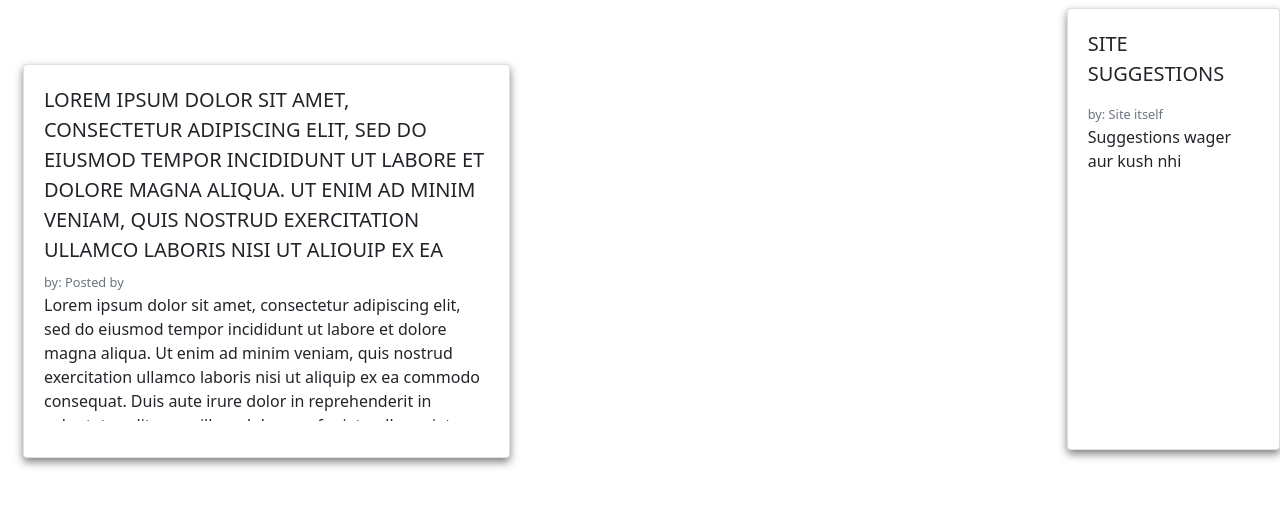
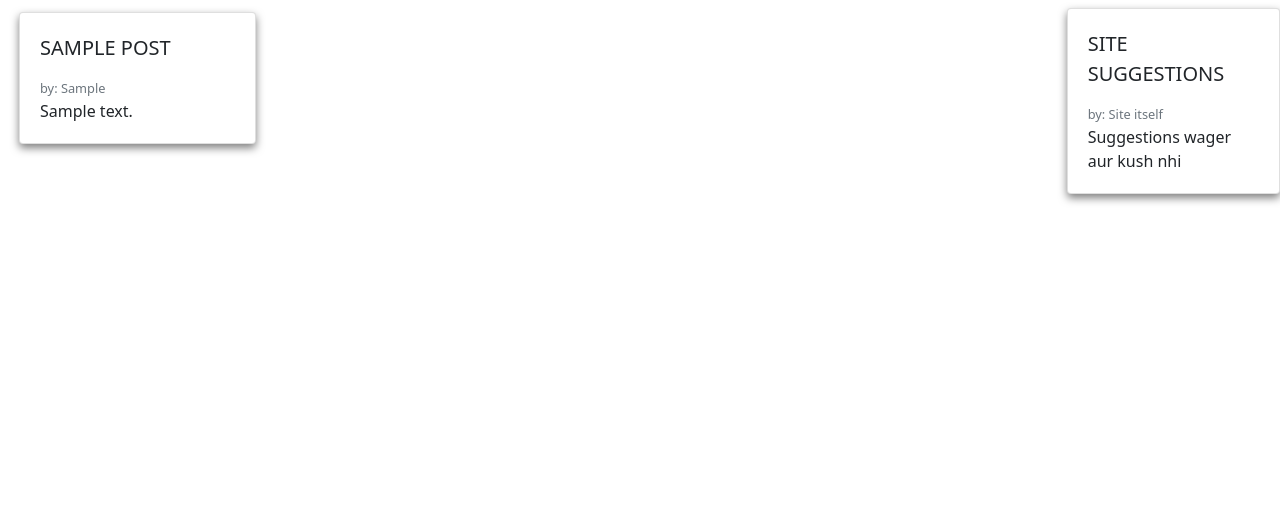
Before and after one commit to areeburrub/Tweak, a Flask app: page /posts in a window 1280 px wide. Shown: the part 56-563 px from the top of the page. Run offline with Flask 2, Linux system fonts and the light colour scheme; a user stored in the database is signed in; tables that the repository leaves empty hold one stand-in row (values such as "Sample post"); parts of the project's set-up code (start-up, migrations or seed data) failed here and were passed over; some libraries are stand-ins or nearby versions.

Commit message:
Error Resolved Add Pst feature Added

```diff
--- a/app.py
+++ b/app.py
@@ -60,7 +60,7 @@ class User(UserMixin, db.Model):
     email = db.Column(db.String(50), unique=True)
     password = db.Column(db.String(80))
     admin = db.Column(db.Boolean, unique=False, default=True)
-    profile_picture = db.Column(db.String(70), nullable=False, default='default.png')
+    profile_picture = db.Column(db.String(70), nullable=False, default='url_for(\'static\',filename=\'default.png\')')
     about = db.Column(db.String(30), unique=False)
 
     roles = db.relationship(
@@ -153,7 +153,7 @@ def signup():
         if (form.profile_pic.data):
             ppic = save_picture(form.profile_pic.data)
         else:
-            ppic = 'default.png'
+            ppic = url_for('static',filename='profile_pics/default.png')
             about = 'This is a about'
 
         hashed_password = generate_password_hash(form.password.data, method='sha256')
@@ -206,10 +206,11 @@ def update(idp):
 @login_required
 def dashboard(pro):
     user = User.query.filter_by(username=pro).first()
+    posts = Posts.query.filter_by(post_by=pro).order_by(Posts.post_created).all()
     if (user):
         image_file = user.profile_picture
         currentuser = User.query.filter_by(username=pro).one()
-        return render_template('profile.html', admin=current_user.admin, image_file = image_file, name = str(current_user.username), profile = str(currentuser), about=current_user.about)
+        return render_template('profile.html', posts=posts, admin=current_user.admin, image_file = image_file, name = str(current_user.username), profile = str(currentuser), about=current_user.about)
     else:
         return render_template('profile.html', admin=current_user.admin, image_file = url_for('static',filename='profile_pics/default.png'), name = str(current_user.username),about='This Profile Dosen\'t Exists' , profile = 'user dosent exist')
 
@@ -218,12 +219,20 @@ def dashboard(pro):
 @app.route('/posts')
 @login_required
 def posts():
-    return render_template('posts.html', name = current_user.username)
+    posts = Posts.query.order_by(Posts.post_created).all()
+    return render_template('posts.html', posts=posts, name = current_user.username)
 
-@app.route('/posts/new')
+@app.route('/posts/new', methods=['GET', 'POST'])
 @login_required
 def addpost():
-    return render_template('add-post.html')
+    if (request.method == 'POST'):
+        new_post = Posts(post_title = request.form['post_title'],post_by = current_user.username,post_body = request.form['post_body'])
+        db.session.add(new_post)
+        db.session.commit()
+        return redirect(url_for('dashboard', pro = current_user.username))
+
+    else:
+        return render_template('add-post.html')
 
 
 
--- a/templates/add-post.html
+++ b/templates/add-post.html
@@ -45,18 +45,18 @@
   <div class="container mt-16 mb-24">
     <div class="row">
       <div class="col-lg-9 mx-auto">
-        <form role="form" id="contact-form" class="contact-form">
+        <form role="form" id="post-form" class="post-form" enctype="multipart/form-data" action="{{ url_for('addpost')}}" method="POST" class="card p-2 mx-auto" style="box-shadow: 0px 4px 8px 0px rgba(0, 0, 0, 0.2);">
             <div class="row">
               <div class="col-md-12">
                 <div class="form-group">
-                      <input type="text" class="form-control" name="post_title" id="post_title" placeholder="Add Title">
+                      <input name="post_title" type="text" class="form-control" id="post_title" placeholder="Add Title">
                 </div>
               </div>
             </div>
             <div class="row">
               <div class="col-md-12">
               <div class="form-group">
-                    <textarea class="form-control textarea" rows="10" name="post_body" id="post_body" placeholder="Add Content"></textarea>
+                    <textarea name="post_body" class="form-control textarea" rows="10" id="post_body" placeholder="Add Content"></textarea>
               </div>
             </div>
             </div>
--- a/templates/index.html
+++ b/templates/index.html
@@ -9,12 +9,12 @@
 
 <li>
   <a href="{{ url_for('login') }}">
-    <button type="button" class="btn btn-secondary d-flex nav-item mr-2">Login</button>
+    <button type="button" class="btn btn-primary d-flex  nav-item mr-2 ">Login</button>
   </a>
 </li>
 <li>
     <a href="{{ url_for('signup') }}">
-      <button type="button" class="btn btn-secondary d-flex nav-item">Signup</button>
+      <button type="button" class="btn btn-secondary d-flex nav-item lg:mt-0 md:mt-1">Signup</button>
     </a>
 </li>
 {% endblock %}
--- a/templates/posts.html
+++ b/templates/posts.html
@@ -22,17 +22,23 @@
       <div class="container">
         <div class="row">
 
-          <div class="col-lg-6 mt-5">
-            <div class="card h-100 m-2" style="box-shadow: 0 4px 8px 0 rgba(0, 0, 0, 0.5);">
-              <div class="card-body">
-                <p class="card-title text-uppercase lead" style="overflow: hidden;  max-height: 15ch;">
-                  <a href="#">Lorem ipsum dolor sit amet, consectetur adipiscing elit, sed do eiusmod tempor incididunt ut labore et dolore magna aliqua. Ut enim ad minim veniam, quis nostrud exercitation ullamco laboris nisi ut aliquip ex ea commodo consequat. Duis aute irure dolor in reprehenderit in voluptate velit esse cillum dolore eu fugiat nulla pariatur</a>
-                </p>
-                <small class="card-subtitle mb-2 text-muted">by: Posted by</small>
-                <p class="card-text" style="overflow: hidden;  max-height: 14ch;">Lorem ipsum dolor sit amet, consectetur adipiscing elit, sed do eiusmod tempor incididunt ut labore et dolore magna aliqua. Ut enim ad minim veniam, quis nostrud exercitation ullamco laboris nisi ut aliquip ex ea commodo consequat. Duis aute irure dolor in reprehenderit in voluptate velit esse cillum dolore eu fugiat nulla pariatur</p>
+          {% if posts|length < 1 %}
+            <h2>Nothing Posted Yet</h2>
+            {% else %}
+            {% for post in posts %}
+              <div class="col-lg-3 m-1">
+                <div class="card h-100" style="box-shadow: 0 4px 8px 0 rgba(0, 0, 0, 0.5);">
+                  <div class="card-body">
+                    <p class="card-title text-uppercase lead" style="overflow: hidden;  max-height: 15ch;">
+                      <a href="#">{{ post.post_title }}</a>
+                    </p>
+                    <small class="card-subtitle mb-2 text-muted">by: {{ post.post_by }}</small>
+                    <p class="card-text" style="overflow: hidden;  max-height: 14ch;"> {{ post.post_body }} </p>
+                  </div>
+                </div>
               </div>
-            </div>
-          </div>
+            {% endfor %}
+          {% endif %}
 
 
           <div class="col-lg-6 mt-5">
@@ -53,7 +59,7 @@
     </div>
 
     <div class="col-lg-2 p-0">
-      <div class="card h-full w-full d-lg-block d-md-none" style="box-shadow: 0 4px 8px 0 rgba(0, 0, 0, 0.5);">
+      <div class="card h-full w-full d-lg-block d-md-none d-none" style="box-shadow: 0 4px 8px 0 rgba(0, 0, 0, 0.5);">
         <div class="card-body">
           <p class="card-title text-uppercase lead" style="overflow: hidden;  max-height: 15ch;">
             <a href="#">Site Suggestions</a>
```
Also changed, not shown: templates/profile.html (+10 -5 lines), test.db.
